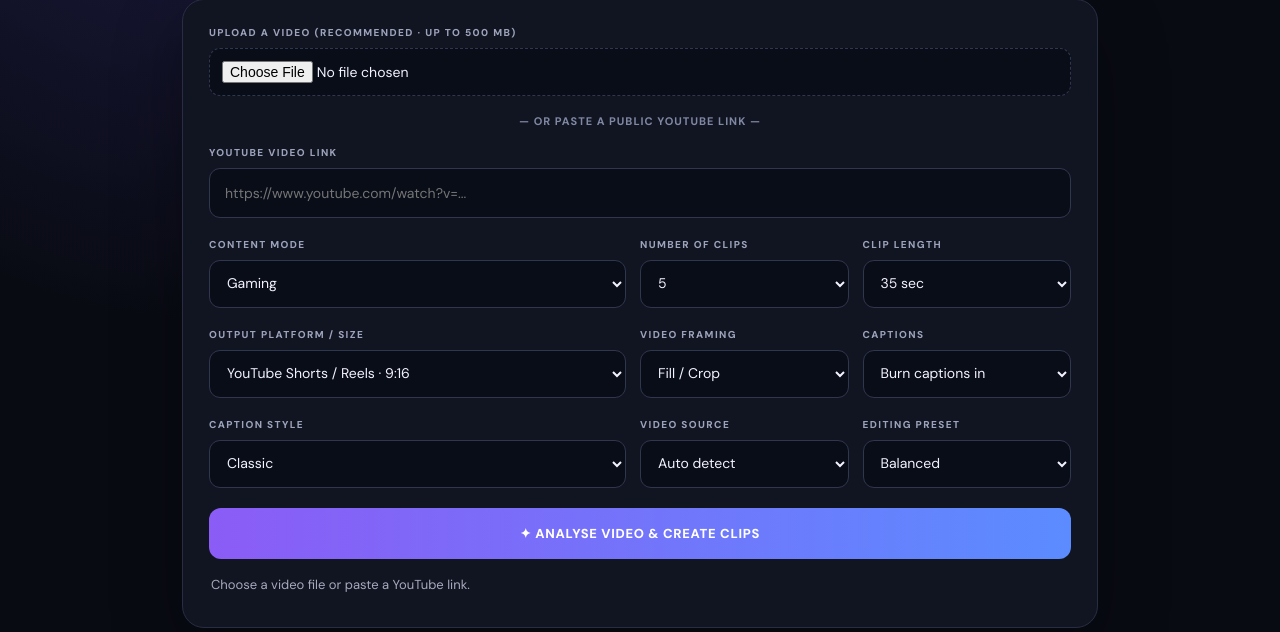
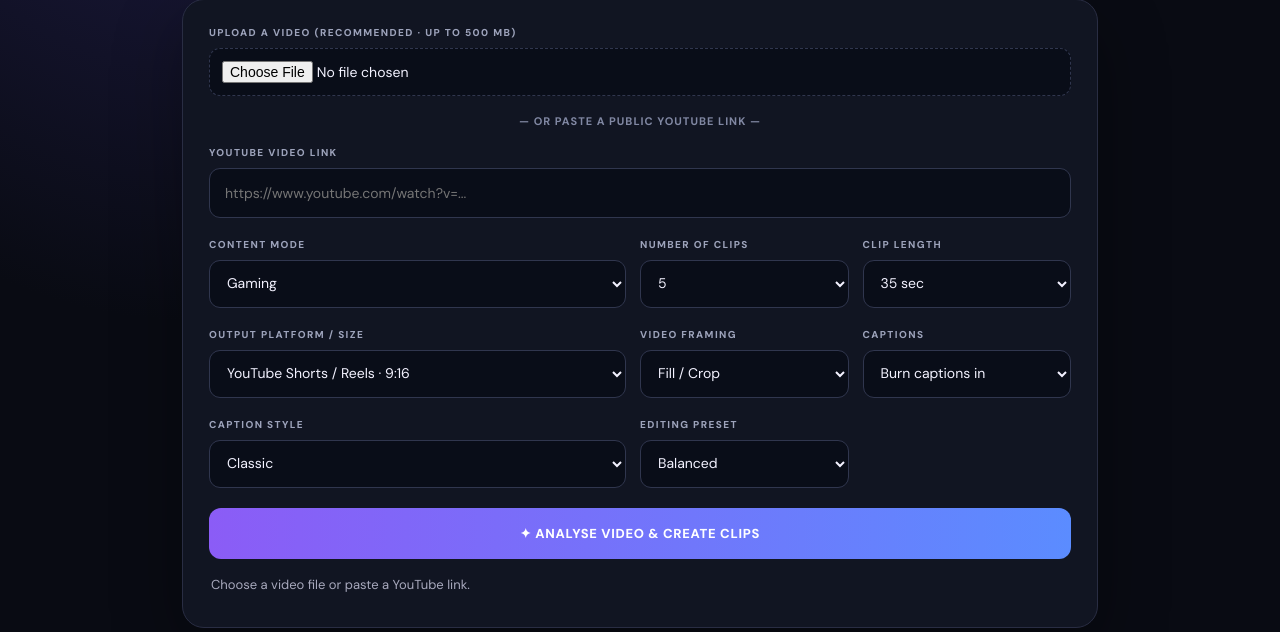
Before and after one commit to mallickankeet1-eng/gameclipsez-ai-studio, a Flask app: page / in a window 1280 px wide. Shown: the part 438-1070 px from the top of the page. Run offline with Flask 3, Linux system fonts and the light colour scheme.

Commit message:
Remove unsupported source mode selector

```diff
--- a/templates/index.html
+++ b/templates/index.html
@@ -9,7 +9,7 @@
 <div><label>NUMBER OF CLIPS</label><select id="count"><option>3</option><option selected>5</option><option>7</option><option>10</option></select></div>
 <div><label>CLIP LENGTH</label><select id="length"><option value="20">20 sec</option><option selected value="35">35 sec</option><option value="45">45 sec</option><option value="60">60 sec</option><option value="75">75 sec</option><option value="90">90 sec</option></select></div></div>
 <div class="grid extra-grid"><div><label>OUTPUT PLATFORM / SIZE</label><select id="aspect"><option value="9:16">YouTube Shorts / Reels · 9:16</option><option value="1:1">Instagram square · 1:1</option><option value="16:9">YouTube landscape · 16:9</option></select></div><div><label>VIDEO FRAMING</label><select id="framing"><option>Fill / Crop</option><option>Fit whole video</option></select></div><div><label>CAPTIONS</label><select id="captions"><option value="on">Burn captions in</option><option value="off">No captions</option></select></div></div>
-<div class="grid extra-grid"><div><label>CAPTION STYLE</label><select id="caption_style"><option>Classic</option><option>Bold / Large</option></select></div><div><label>VIDEO SOURCE</label><select id="source_hint"><option>Auto detect</option><option>Gameplay</option><option>Talking head</option><option>Screen recording</option><option>Podcast / Interview</option></select></div><div><label>EDITING PRESET</label><select id="preset"><option>Balanced</option><option>Fast export</option><option>High quality</option></select></div></div>
+<div class="grid extra-grid"><div><label>CAPTION STYLE</label><select id="caption_style"><option>Classic</option><option>Bold / Large</option></select></div><div><label>EDITING PRESET</label><select id="preset"><option>Balanced</option><option>Fast export</option><option>High quality</option></select></div></div>
 <button id="go">✦ ANALYSE VIDEO & CREATE CLIPS</button><div id="status" class="status">Choose a video file or paste a YouTube link.</div><div id="results"></div>
 </section>
 <section class="features"><article><b>01 / FIND MOMENTS</b><h3>Highlight detection</h3><p>Uses available subtitles and topic-specific keywords to rank moments. Without subtitles, it selects evenly spaced sections.</p></article><article><b>02 / FORMAT</b><h3>Vertical 9:16</h3><p>Exports MP4 clips sized for Shorts and Reels.</p></article><article><b>03 / PUBLISH</b><h3>Posting ideas</h3><p>Get title options, captions and hashtags to review before posting.</p></article></section>
```
